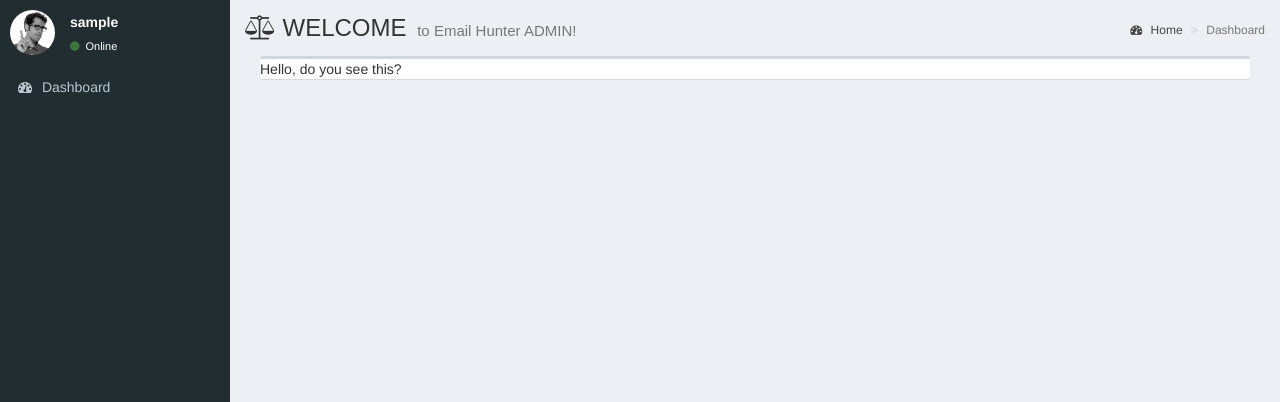
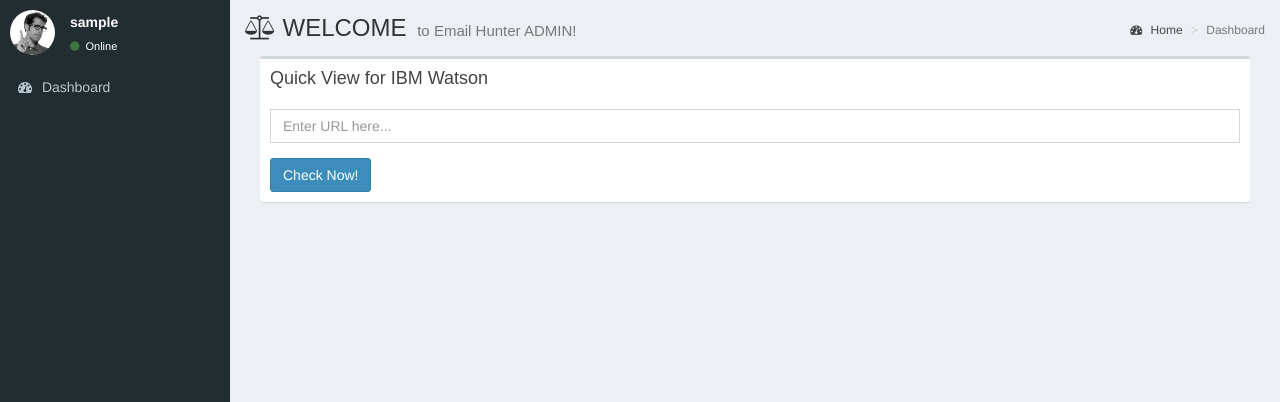
Before and after one commit to ecmascriptguru/author_hunter, a Flask app: page / in a window 1280 px wide. Shown: the part 50-452 px from the top of the page. Run offline with Flask 2, Linux system fonts and the light colour scheme; the visitor is signed in with stand-in values (Sample User, id 1); data comes from the database, SQL or seed files in the repository; some libraries are stand-ins or nearby versions; some web fonts are replaced.

Commit message:
simple interface to see watson result.

```diff
--- a/src/apps/home/views.py
+++ b/src/apps/home/views.py
@@ -5,21 +5,27 @@
 import datetime, json
 import dateutil.relativedelta
 
-from flask import render_template, url_for, redirect, jsonify
+from flask import request, render_template, url_for, redirect, jsonify
 
-from src.libs import AuthorizedView
+from src.libs import AuthorizedView, WatsonMixin
 from .modules import DashboardModule
 
-class DashboardView(AuthorizedView):
+class DashboardView(AuthorizedView, WatsonMixin):
     """
     View for dashboard
     """
     def __init__(self):
+        super().__init__()
         self.module = DashboardModule()
 
     def get(self):
         context = locals()
-        return render_template("home/dashboard.html", title = "Dashbaord", **context)
+        return render_template("home/index.html", title = "Dashbaord", **context)
 
     def post(self):
-        pass
+        data = request.form.to_dict()
+        url = data.get("url")
+        if len(url.strip()) > 0:
+            result = self.get_authors(url)
+        context = locals()
+        return render_template("home/index.html", title = "Dashbaord", **context)
--- a/src/libs/watson.py
+++ b/src/libs/watson.py
@@ -12,6 +12,9 @@
     def __init__(self):
         username = current_app.config['WATSON_USERNAME']
         password = current_app.config['WATSON_PASSWORD']
+        print("==================== username and password=======================")
+        print(username, password)
+        print("===========================================")
         if username and password:
             self.engine = NaturalLanguageUnderstandingV1(username=username, password=password, version='2017-02-27')
         else:
--- a/src/templates/home/dashboard.html
+++ /dev/null
@@ -1,55 +0,0 @@
-{% extends "layouts/layout.html" %}
-
-{% block navbar %}
-{% include 'layouts/navbar.html' %}
-{% endblock %}
-
-{% block sidebar %}
-{% include 'layouts/sidebar.html' %}
-{% endblock %}
-
-{% block content %}
-  <div class="content-wrapper">
-    {% with messages = get_flashed_messages() %}
-      {% if messages %}
-        {% for message in messages %}
-        <div class="alert alert-warning alert-dismissible" role="alert">
-          <button type="button" class="close" data-dismiss="alert" aria-label="Close"><span aria-hidden="true">×</span></button>
-          {{message}}
-          </div>
-        {% endfor %}
-      {% endif %}
-    {% endwith %}
-    <section class="content-header">
-      <h1>
-        <i class="fa fa-balance-scale"></i>
-        WELCOME
-        <small>to Email Hunter ADMIN!</small>
-      </h1>
-      <ol class="breadcrumb">
-        <li><a href="#"><i class="fa fa-dashboard"></i> Home</a></li>
-        <li class="active">Dashboard</li>
-      </ol>
-    </section>
-
-    <section class="content">
-      <div class="col-xs-12">
-        <div class="box">
-          Hello, do you see this?
-        </div>
-      </div>
-    </section>
-  </div>
-{% endblock %}
-
-{% block footer %}
-{% include 'layouts/footer.html' %}
-{% endblock %}
-
-{% block aside %}
-{% include 'layouts/aside.html' %}
-{% endblock %}
-
-{% block custom_js %}
-</script>
-{% endblock %}
--- a/src/templates/home/index.html
+++ b/src/templates/home/index.html
@@ -1,19 +1,78 @@
-{% extends "base.html" %}
+{% extends "layouts/layout.html" %}
 
-{% block title %}Home{% endblock %}
-{% block body %}
-    <div class="intro-header">
-        <div class="container">
-            <div class="row">
-                <div class="col-lg-12">
-                    <div class="intro-message">
-                        <h1>Email Hunter</h1>
-                        <h3>The best in the world!</h3>
-                        <hr class="intro-divider">
-                        </ul>
-                    </div>
-                </div>
-            </div>
+{% block navbar %}
+{% include 'layouts/navbar.html' %}
+{% endblock %}
+
+{% block sidebar %}
+{% include 'layouts/sidebar.html' %}
+{% endblock %}
+
+{% block content %}
+  <div class="content-wrapper">
+    {% with messages = get_flashed_messages() %}
+      {% if messages %}
+        {% for message in messages %}
+        <div class="alert alert-warning alert-dismissible" role="alert">
+          <button type="button" class="close" data-dismiss="alert" aria-label="Close"><span aria-hidden="true">×</span></button>
+          {{message}}
+          </div>
+        {% endfor %}
+      {% endif %}
+    {% endwith %}
+    <section class="content-header">
+      <h1>
+        <i class="fa fa-balance-scale"></i>
+        WELCOME
+        <small>to Email Hunter ADMIN!</small>
+      </h1>
+      <ol class="breadcrumb">
+        <li><a href="#"><i class="fa fa-dashboard"></i> Home</a></li>
+        <li class="active">Dashboard</li>
+      </ol>
+    </section>
+
+    <section class="content">
+      <div class="col-xs-12">
+        <div class="box">
+          <div class="box-header">
+            <h4 class="box-title">Quick View for IBM Watson</h4>
+          </div>
+          <div class="box-body">
+            <form method="POST">
+              <div class="form-group">
+                <input type="url" placeholder="Enter URL here..." name="url" value="{{ url }}" class="form-control">
+              </div>
+              <div class="form-grpup btn-group">
+                <button type="submit" class="pull-right btn btn-primary">Check Now!</button>
+              </div>
+            </form>
+          </div>
         </div>
-    </div>
+
+        {% if result %}
+        <div class="box">
+          <div class="box-header">
+            <h4 class="box-title">IBM Watson Result for authors</h4>
+          </div>
+          <div class="box-body">
+            <pre>{{ result }}</pre>
+          </div>
+        </div>
+        {% endif %}
+      </div>
+    </section>
+  </div>
 {% endblock %}
+
+{% block footer %}
+{% include 'layouts/footer.html' %}
+{% endblock %}
+
+{% block aside %}
+{% include 'layouts/aside.html' %}
+{% endblock %}
+
+{% block custom_js %}
+</script>
+{% endblock %}
```
Also changed, not shown: src/templates/home/view.html (deleted, +0 -75 lines).
